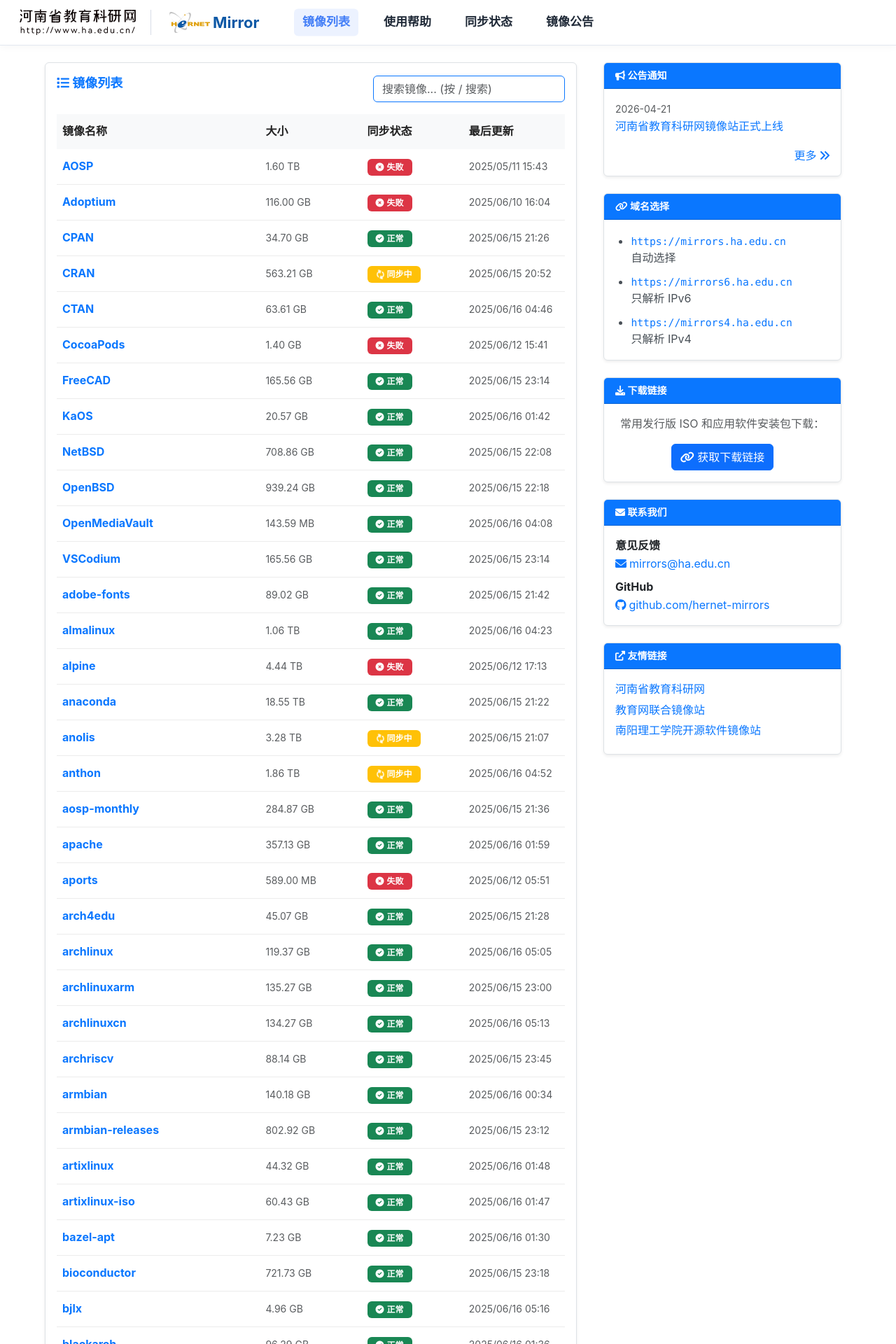
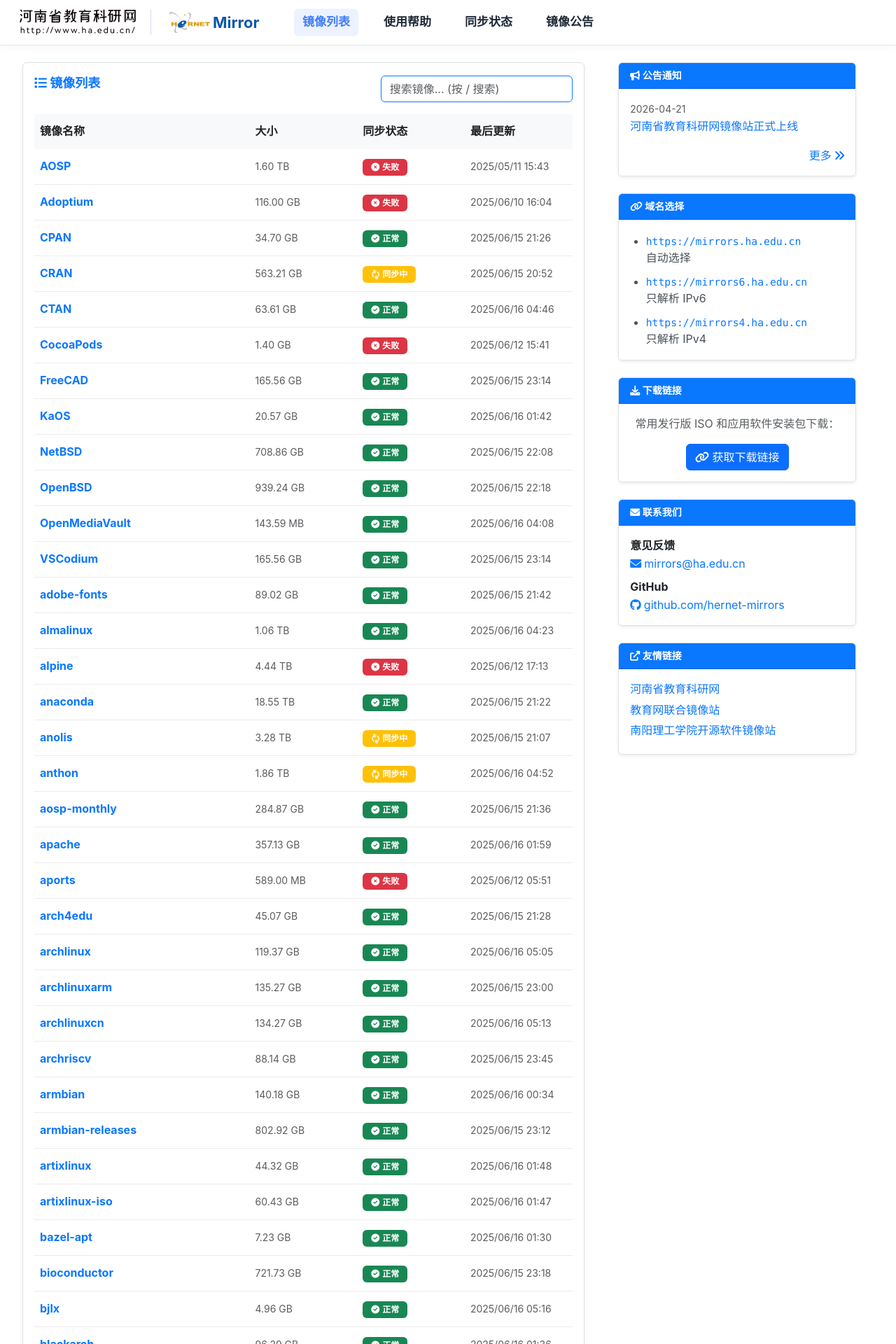
Before and after one commit to hernet-mirrors/ha-mirrors-web, a Jekyll site: the page built from index.html, in a window 1280 px wide. Shown: the top 1920 px of the page at 70% size. Built offline with Jekyll 4.4.1, drawn with Linux system fonts in a browser that asks for light colours; the list of posts is cut into pages by our own code.

Commit message:
fix(index): match status width by dropping redundant .container wrapper
Index was rendering as <main.py-4> > <div.container> > <div.mirrors-
container> > <div.container> > <div.row>, so the inner .container
inherited 1600px max-width + padding from the outer one and the
columns sat slightly narrower than status. Drop .mirrors-container
and the inner .container so index uses exactly the same outer chain
as status (<main.py-4> > <div.container> > <div.row>). Columns now
have identical widths across /status/ and /.

cache-bust: bump main/header/footer css to ?v=18.

```diff
--- a/_includes/head.html
+++ b/_includes/head.html
@@ -31,7 +31,7 @@
 
 <link href="{{ '/static/css/bootstrap.min.css' | relative_url }}" rel="stylesheet">
 <link href="{{ '/static/css/all.min.css' | relative_url }}" rel="stylesheet">
-<link href="{{ '/static/css/main.css' | relative_url }}?v=17" rel="stylesheet">
-<link href="{{ '/static/css/header.css' | relative_url }}?v=17" rel="stylesheet">
-<link href="{{ '/static/css/footer.css' | relative_url }}?v=17" rel="stylesheet">
+<link href="{{ '/static/css/main.css' | relative_url }}?v=18" rel="stylesheet">
+<link href="{{ '/static/css/header.css' | relative_url }}?v=18" rel="stylesheet">
+<link href="{{ '/static/css/footer.css' | relative_url }}?v=18" rel="stylesheet">
 </head>
--- a/_layouts/index.html
+++ b/_layouts/index.html
@@ -23,10 +23,8 @@
   </div>
 </div>
 {% else %}
-<div class="mirrors-container">
-  <div class="container">
 <div class="row">
-      <div class="col-lg-8">
+  <div class="col-lg-8 col-12">
     <div class="card shadow-sm index-card">
       <div class="card-body">
         {{ content }}
@@ -34,7 +32,7 @@
     </div>
   </div>
 
-      <div class="col-lg-4 sidebar-container">
+  <div class="col-lg-4 col-12 sidebar-container">
     <div class="sidebar-content">
           <div class="card shadow-sm mb-4 index-card">
             <div class="card-header index-card-header">
@@ -127,8 +125,6 @@
         </div>
       </div>
 </div>
-  </div>
-</div>
 {% endif %}
 
 <script src="{{ '/static/js/index-layout.js' | relative_url }}" defer></script>
```
Lines whose indentation alone changed are shown as unchanged.
